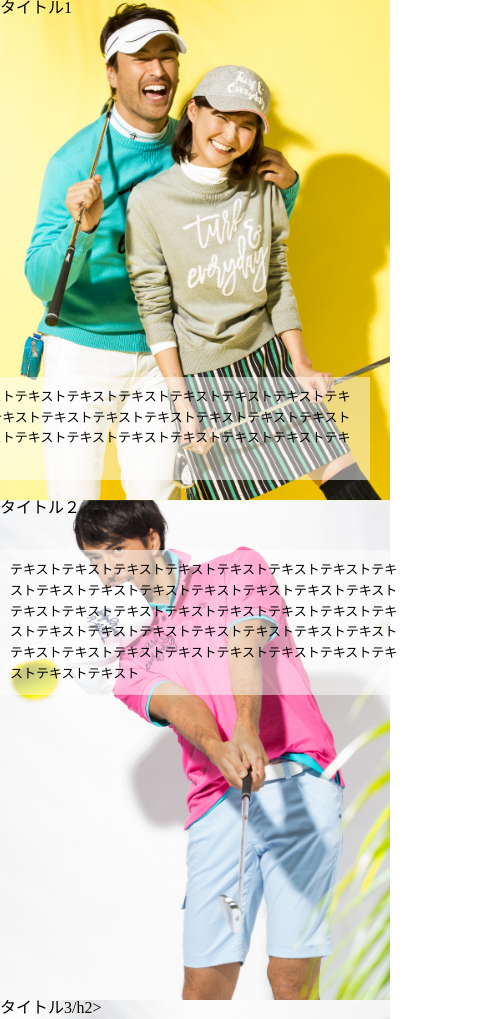
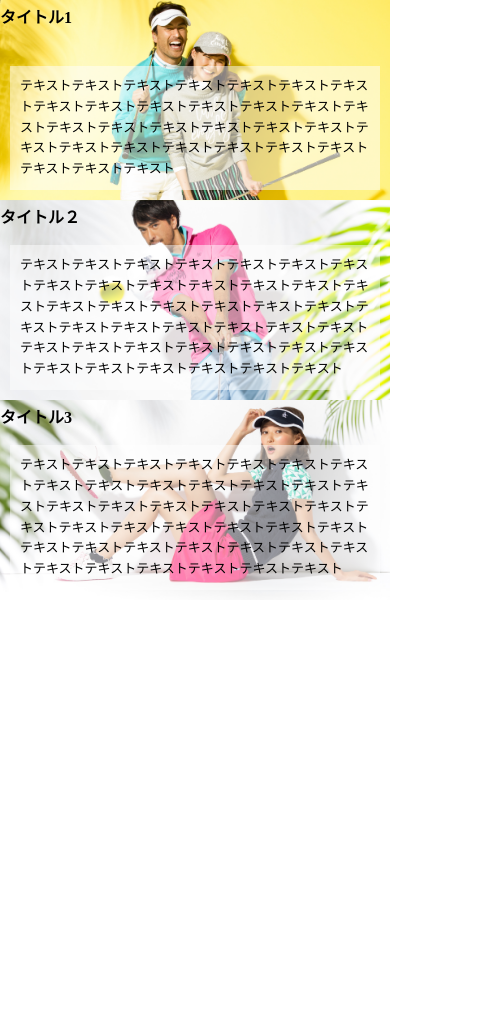
Before and after one commit to natsukotoma/fashion, a plain HTML site: page index.html in a window 390 px wide. Shown: the top 1019 px of the page, 490 px wide, since content can reach past the window. After the commit the page ends 844 px from the top, so only its background shows below. Drawn offline with Linux system fonts and the light colour scheme.

Commit message:
170401_レスポンシブ

```diff
--- a/css/style.css
+++ b/css/style.css
@@ -15,34 +15,44 @@ p{
 	font-size: 13px;
 }
 .sec_1{
-	background: url(../images/bg_1.jpg) no-repeat top center;
+	background: url(../images/bg_1.jpg);
 }
 .sec_2{
-	background: url(../images/bg_2.jpg) no-repeat top center;
+	background: url(../images/bg_2.jpg);
 }
 .sec_3{
-	background: url(../images/bg_3.jpg) no-repeat top center;
+	background: url(../images/bg_3.jpg);
 }
 .sec_4{
-	background: url(../images/bg_4.jpg) no-repeat top center;
+	background: url(../images/bg_4.jpg);
 }
-section{
-	height: 500px;
-	position: relative;
-}
-.sec_1, .sec_2, .sec_3, .sec_4{
-	background-size: cover;
+h2{
+	font-size: 16px;
+	font-weight: bold;
+	padding-top: 10px;
 }
 section .text_box{
 	position: absolute;
 	background-color: rgba(255,255,255,0.5);
 	padding: 10px;
 }
+
+/* タブレット～PC*/
+@media (min-width: 768px){
+	section.sec_bg{
+		height: 500px;
+		position: relative;
+		background-size: cover;
+		background-repeat: no-repeat;
+		background-position:top center;
+	}
+	section h2{
+		font-size:40px;
+	}
 	.sec_1 .text_box{
 		width:500px;
 		right: 20px;
 		bottom: 20px;
-	background-color:
 	}
 	.sec_2 .text_box{
 		width:100%;
@@ -53,8 +63,32 @@ section .text_box{
 		left: 70px;
 		bottom: 70px;
 	}
+}
+
+/* スマホ　*/
+@media (max-width: 767px) {
+	section.sec_bg{
+		height: 200px;
+		position: relative;
+		background-size: cover;
+		background-repeat: no-repeat;
+		background-position:top center;
+	}
+	section .text_box{
+		bottom: 10px;
+		margin: 0 10px;
+	}
+}
+
+
 
 /*
 C:\Users\toma\AppData\Local\SourceTree\app-1.10.23.1
 C:\training
+
+4/1
+・強さを意識する、下に行ほど強い
+・レイアウトから → 細部
+・まとめて書くものはまとめる　差分を下に書いていく
+・何かわからない事があったら開発者ツールでチェック
 */
--- a/index.html
+++ b/index.html
@@ -16,8 +16,8 @@
 
 <body>
 
-
-	<section class="sec_1">
+<div class="contents">
+	<section class="sec_1 sec_bg">
 		<div>
 		<h2>タイトル1</h2>
 		<p class="text_box">テキストテキストテキストテキストテキストテキストテキストテキストテキストテキストテキストテキストテキストテキストテキストテキストテキストテキストテキストテキストテキストテキストテキストテキストテキストテキストテキストテキストテキストテキスト
@@ -25,20 +25,23 @@
 		</div>
 	</section>
 
-	<section class="sec_2">
+	<section class="sec_2 sec_bg">
 		<div>
 		<h2>タイトル２</h2>
 		<p class="text_box">テキストテキストテキストテキストテキストテキストテキストテキストテキストテキストテキストテキストテキストテキストテキストテキストテキストテキストテキストテキストテキストテキストテキストテキストテキストテキストテキストテキストテキストテキストテキストテキストテキストテキストテキストテキストテキストテキストテキストテキスト</p>
 		</div>
 	</section>
 
-	<section class="sec_3">
-		<h2>タイトル3/h2>
+	<section class="sec_3 sec_bg">
+		<h2>タイトル3</h2>
 		<div>
 		<p class="text_box">テキストテキストテキストテキストテキストテキストテキストテキストテキストテキストテキストテキストテキストテキストテキストテキストテキストテキストテキストテキストテキストテキストテキストテキストテキストテキストテキストテキストテキストテキストテキストテキストテキストテキストテキストテキストテキストテキストテキストテキスト</p>
 		</div>
 	</section>
 
+<!-- contents END -->
+</div>
+
 
 
 
```
Lines whose indentation alone changed are shown as unchanged.
